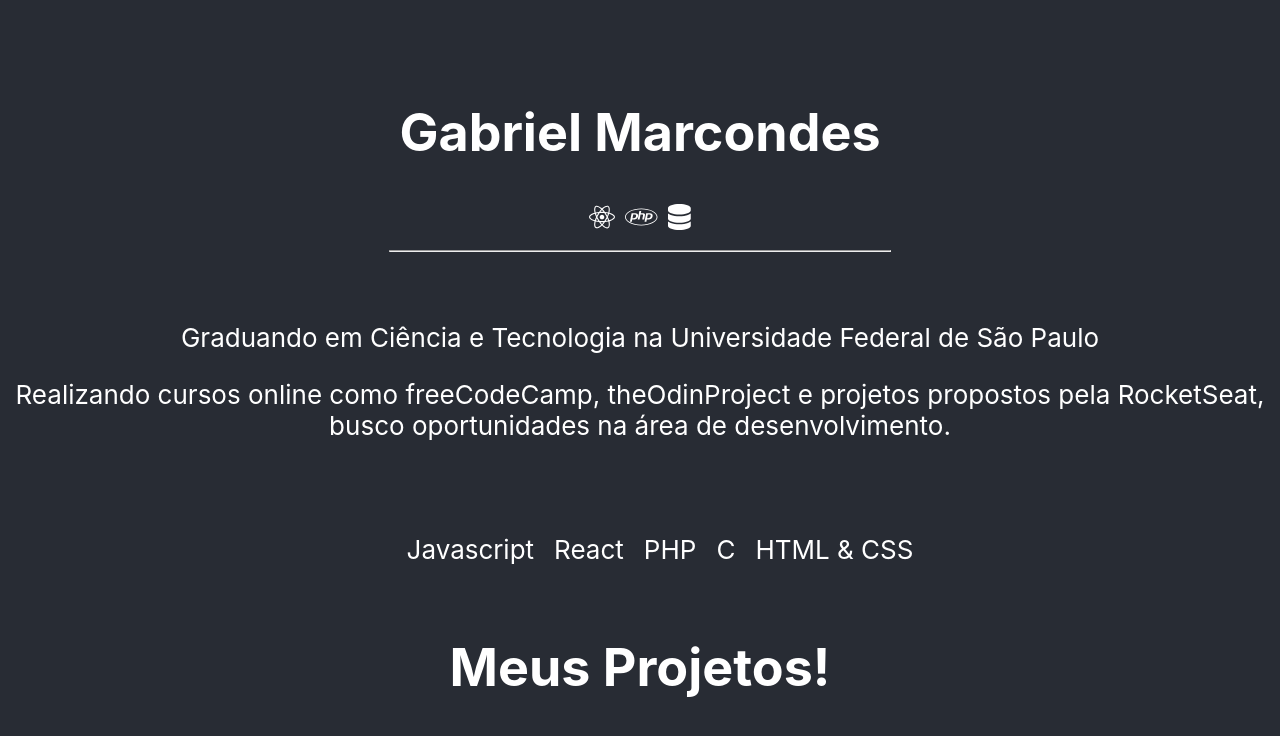
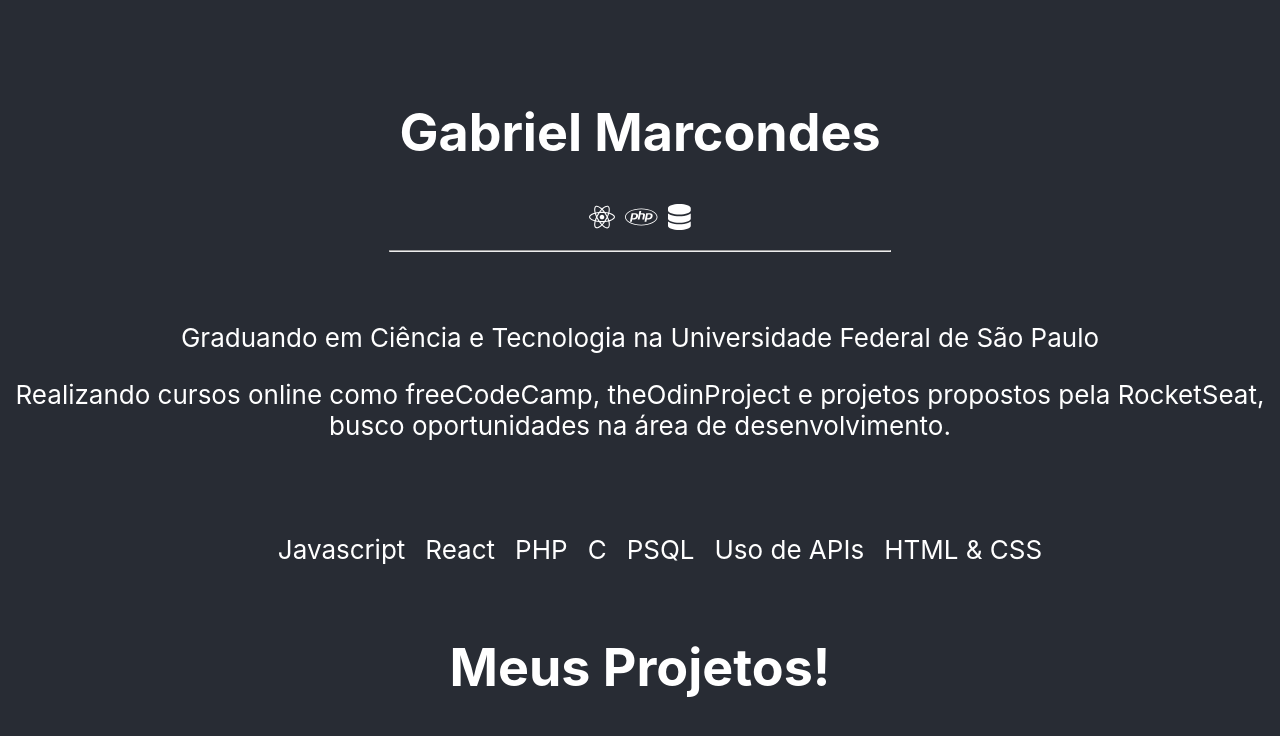
Before and after one commit to gMarcondes00/Portfolio, a React (Create React App) app in the folder portfolio/: page / in a window 1280 px wide. Shown: the top 736 px of the page. Built offline with nearby package versions, Linux system fonts and the light colour scheme.

Commit message:
edição da lista

```diff
--- a/portfolio/src/Componentes/SobreMim.js
+++ b/portfolio/src/Componentes/SobreMim.js
@@ -25,6 +25,8 @@ function SobreMim () {
                     <li className="list">React</li>
                     <li className="list">PHP</li>
                     <li className="list">C</li>
+                    <li className="list">PSQL</li>
+                    <li className="list">Uso de APIs</li>
                     <li className="list">HTML & CSS</li>
                 </ul>
             </div>
```
